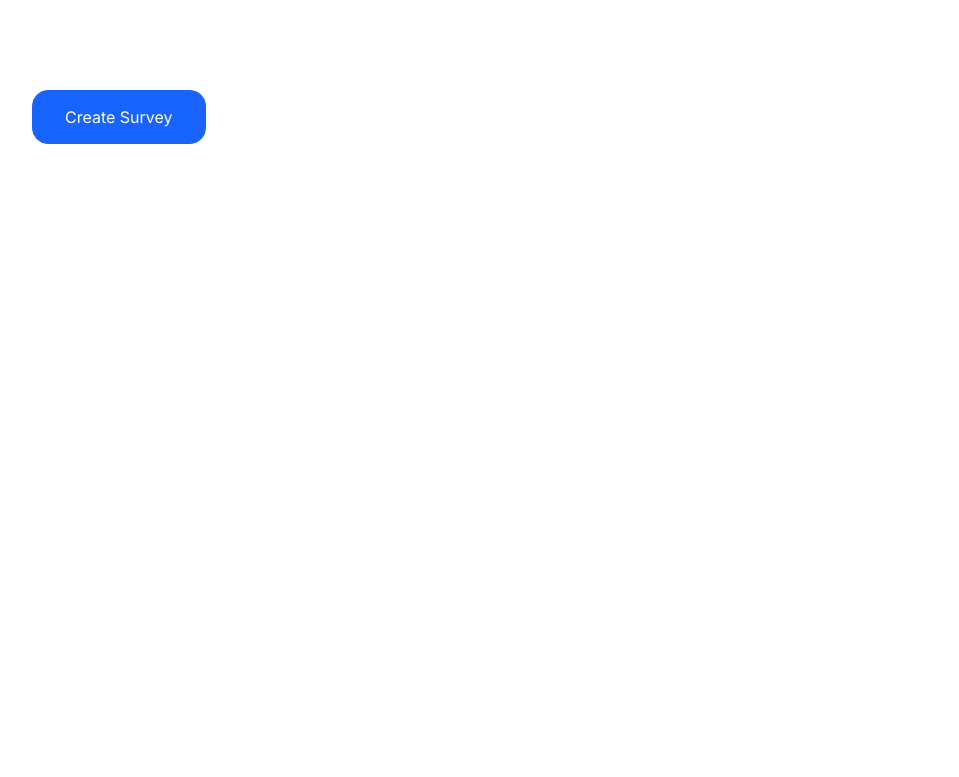
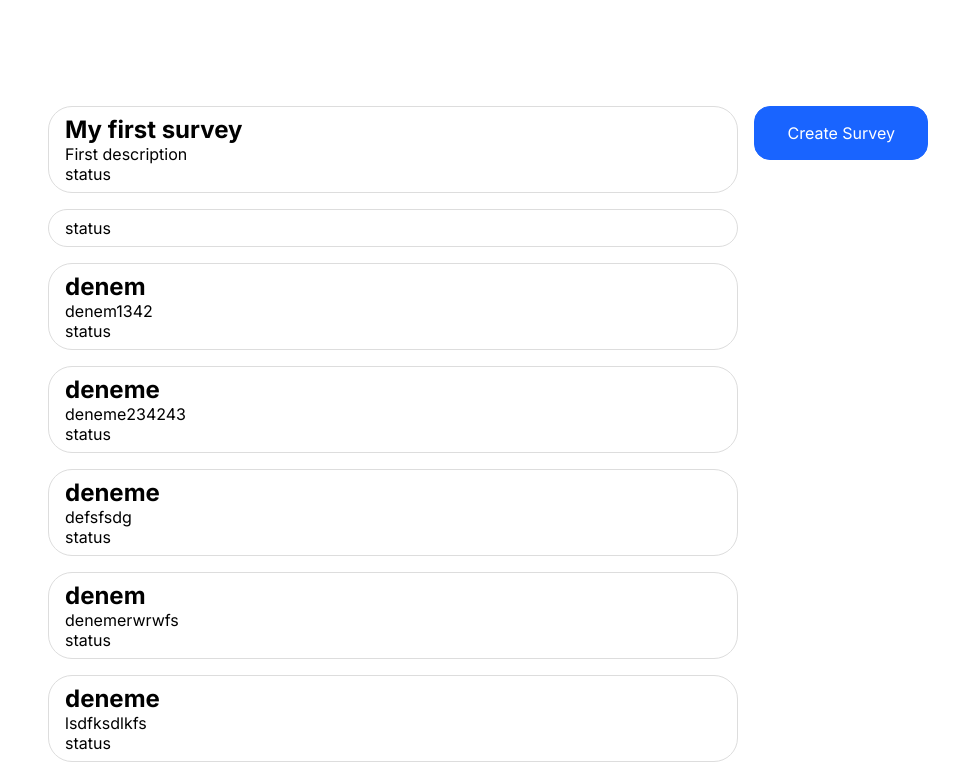
Before and after one commit to Esmanurrr/SurveyApp, a React (Vite) app: page / in a window 1280 px wide. Shown: the top 777 px of the page, without its empty margins (160-1119 px from the left). Built offline with nearby package versions, Linux system fonts and the light colour scheme; data requests are answered from the project's data file.

Commit message:
added survey list

```diff
--- a/db.json
+++ b/db.json
@@ -37,6 +37,21 @@
       "id": "d970bf53-82ff-412d-939d-bc65ca749bfc",
       "title": "deneme",
       "description": "deneme423423"
+    },
+    {
+      "id": "0456a289-8475-44c4-be2d-cdade9b0ef64",
+      "title": "deneme",
+      "description": "dslşkfşlsdkfşlsf"
+    },
+    {
+      "id": "d737ca72-7405-43b4-8f97-250e890c459b",
+      "title": "fdsfds",
+      "description": "fdsfs"
+    },
+    {
+      "id": "0bad0937-9b4d-4812-8db1-bb0e90a0d765",
+      "title": "deneme1",
+      "description": "klkşlkşldfs"
     }
   ]
 }
--- a/package.json
+++ b/package.json
@@ -10,6 +10,7 @@
     "preview": "vite preview"
   },
   "dependencies": {
+    "axios": "^1.7.2",
     "json-server": "^1.0.0-beta.1",
     "react": "^18.2.0",
     "react-dom": "^18.2.0",
--- a/src/components/dashboard/CreateSurveyModal.jsx
+++ b/src/components/dashboard/CreateSurveyModal.jsx
@@ -8,7 +8,7 @@ import {
   Textarea,
 } from "../../style";
 import { useState } from "react";
-import Requests from "../../../Requests";
+import axios from "axios";
 
 function CreateSurveyModal({ closePortal }) {
   const [title, setTitle] = useState("");
@@ -20,7 +20,7 @@ function CreateSurveyModal({ closePortal }) {
 
   const handleSave = async () => {
     const id = crypto.randomUUID();
-    await Requests.post("http://localhost:4000/surveys", { id, title: title, description: description});
+    await axios.post("http://localhost:4000/surveys", { id, title: title, description: description});
     navigate((`/survey/` + id), {
       state: { title: title, description: description },
     });
--- /dev/null
+++ b/src/components/dashboard/SurveyCard.jsx
@@ -0,0 +1,15 @@
+import { Card } from "../../style";
+
+
+function SurveyCard({survey}) {
+
+  return (
+    <Card>
+        <h2>{survey.title}</h2>
+        <span>{survey.description}</span>
+        <p>status</p>
+    </Card>
+  )
+}
+
+export default SurveyCard
--- /dev/null
+++ b/src/components/dashboard/SurveyList.jsx
@@ -0,0 +1,33 @@
+import { useEffect, useState } from "react";
+import SurveyCard from "./SurveyCard";
+import axios from "axios";
+
+function SurveyList() {
+
+    const [surveys, setSurveys] = useState([]);
+
+    const fetchSurveys = async () => {
+      try {
+        const response = await axios.get("http://localhost:4000/surveys");
+        setSurveys(response.data);
+      } catch (err) {
+        console.log(err);
+      }
+    };
+
+    useEffect(() => {
+      fetchSurveys();
+    }, []);
+
+    return (
+      <>
+        {surveys.length > 0 ? (
+          surveys.map((survey) => <SurveyCard key={survey.id} survey={survey} />)
+        ) : (
+          <p>No surveys available</p>
+        )}
+      </>
+    );
+}
+
+export default SurveyList;
--- a/src/components/dashboard/Surveys.jsx
+++ b/src/components/dashboard/Surveys.jsx
@@ -1,8 +1,9 @@
 import { useState } from "react"
-import { Container, RelativeDiv } from "../../style";
+import { Container, FlexContainer, RelativeDiv } from "../../style";
 import CreateSurveyModal from "./CreateSurveyModal";
 import { createPortal } from 'react-dom';
 import CreateSurvey from "./CreateSurvey";
+import SurveyList from "./SurveyList";
 
 function Surveys() {
   const [portal, setPortal] = useState(false);
@@ -30,10 +31,15 @@ function Surveys() {
           <RelativeDiv>
               {
                 !loading &&
-                <>
+                <FlexContainer>
+                  <div style={{flexGrow: 1}}>
+                    <SurveyList/>
+                  </div>
+                  <div style={{flexShrink: 0, marginTop: "1rem"}}>
                   <CreateSurvey handlePortal={handlePortal} />
                   {portal && createPortal(<CreateSurveyModal closePortal={closePortal}/>, document.body)}
-                </>
+                  </div>
+                </FlexContainer>
               }
           </RelativeDiv>
         </Container>
--- a/src/components/question/QuestionList.jsx
+++ b/src/components/question/QuestionList.jsx
@@ -1,4 +1,4 @@
-import { Container, TextCenter } from "../../style"
+import { Container } from "../../style"
 import AddQuestionButton from "./AddQuestionButton"
 
 function QuestionList({question}) {
--- a/src/style.jsx
+++ b/src/style.jsx
@@ -47,7 +47,7 @@ export const Input = styled.input`
   box-shadow: 0 3px 4px rgba(0, 0, 0, 0.1);
   outline: none;
   &:focus {
-    border-color: red;
+    border-color: #1964ff;
   }
   &::placeholder {
     font-size: 1rem;
@@ -62,7 +62,7 @@ export const Textarea = styled.textarea`
   box-shadow: 0 3px 4px rgba(0, 0, 0, 0.1);
   outline: none;
   &:focus {
-    border-color: red;
+    border-color: #1964ff;
   }
   &::placeholder {
     font-size: 1rem;
@@ -102,3 +102,14 @@ export const TextCenter = styled.div`
   gap: 15px;
   margin: 50px 0;
 `
+
+export const Card = styled.div`
+  border: 1px solid #ddd;
+  padding: .5rem 1rem;
+  margin: 1rem;
+  border-radius: 1.5rem;
+`
+export const FlexContainer = styled.div`
+  display: flex;
+  justify-content: space-between;
+`;
```
Also changed, not shown: 1 other file (tests, documents, lock files or other folders).
